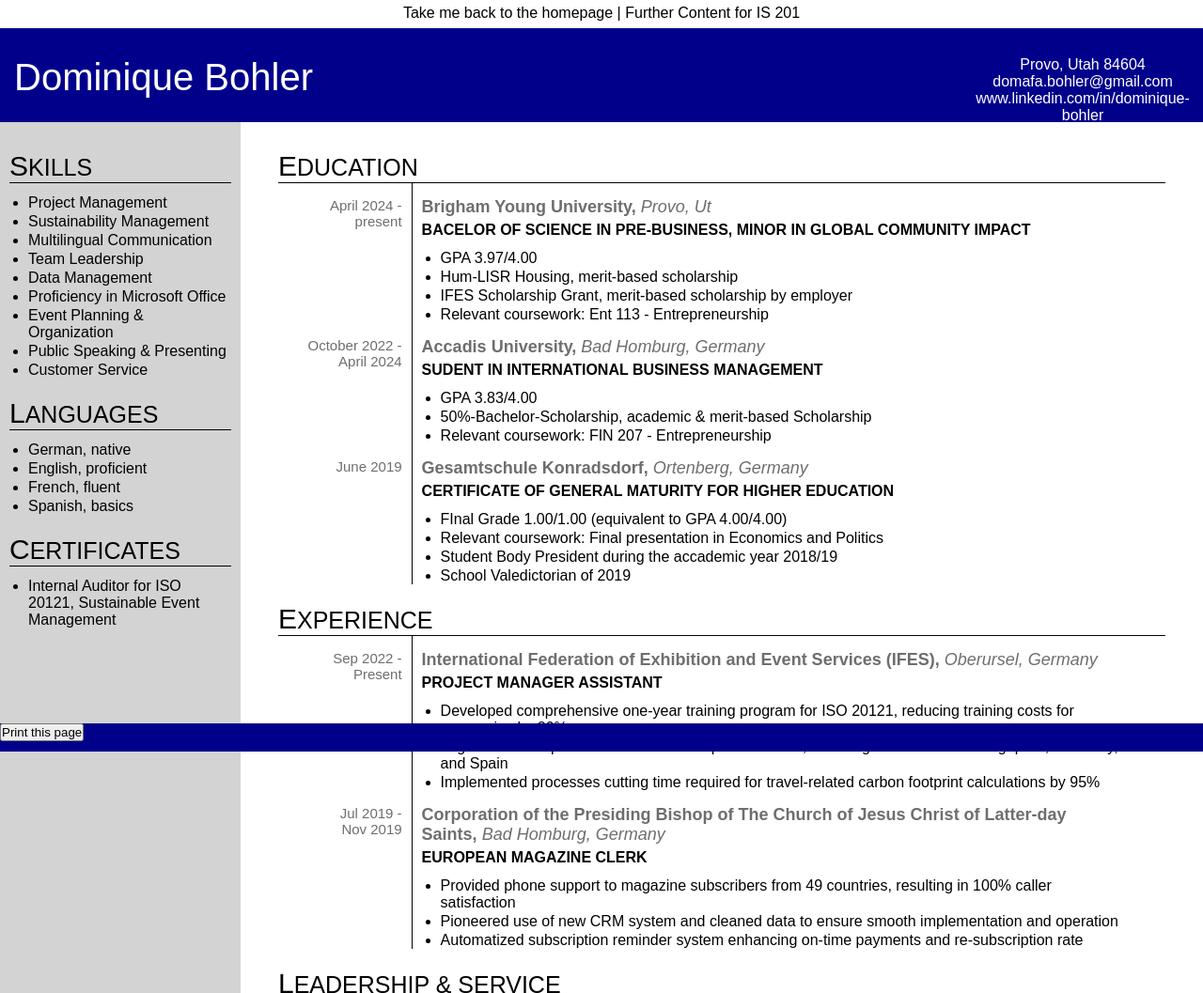
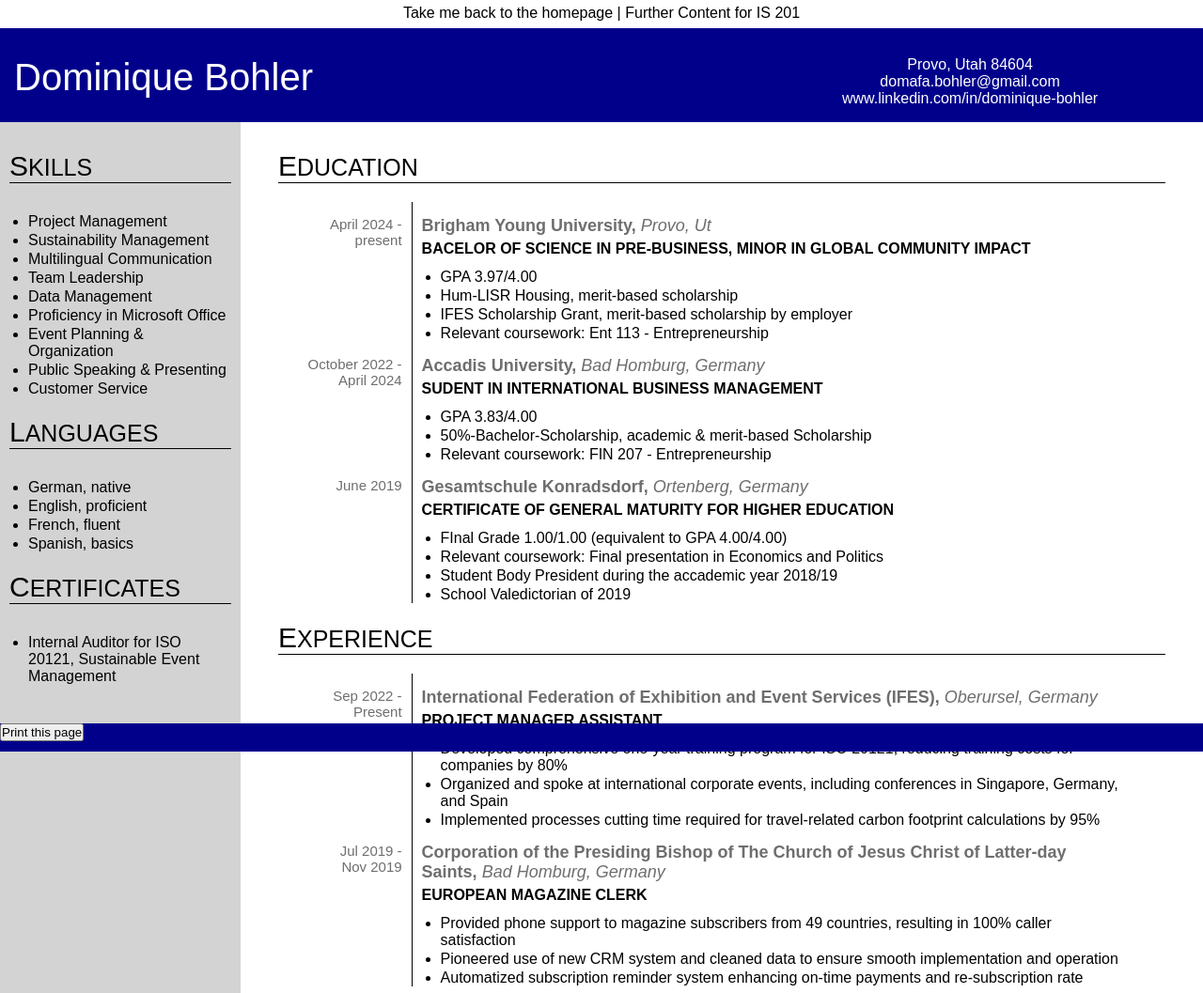
Before and after one commit to domafabohler/Welcome, a plain HTML site: page html/ResumeFromScratch.html in a window 1280 px wide. Shown: the top 1057 px of the page at 94% size. Drawn offline with Linux system fonts and the light colour scheme.

Commit message:
Update StylesFromScratch.css

```diff
--- a/css/StylesFromScratch.css
+++ b/css/StylesFromScratch.css
@@ -23,6 +23,7 @@ h2{
     font-size: 25px;
     font-weight: 100;
     padding-top: 20px;
+    margin-bottom: 20px;
 }
 /* Since I capatalized all letters in h2 I wanted to emphasize the first letter */
 h2::first-letter{
@@ -97,13 +98,13 @@ a{
     padding-left: 15px;
 }
 .ResumeHeader .center{
-    width: 20%;
+    width: 10%;
     position: relative;
     text-align: right;
     text-align: center;
 }
 .ResumeHeader .right{
-    width: 20%;
+    width: 30%;
     position: relative;
     text-align: center;
 }
@@ -193,6 +194,3 @@ ol{
     width: 100%;
     padding: 50px;
 }
-.IS201 h2{
-    margin-bottom: 20px;
-}
```
